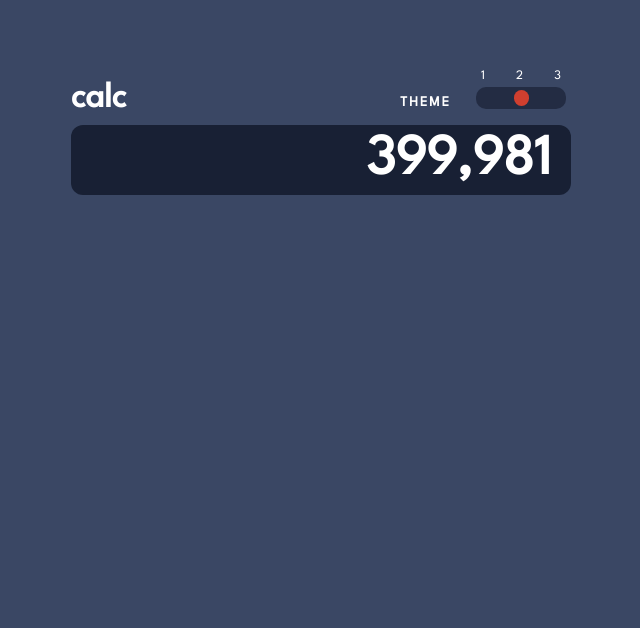
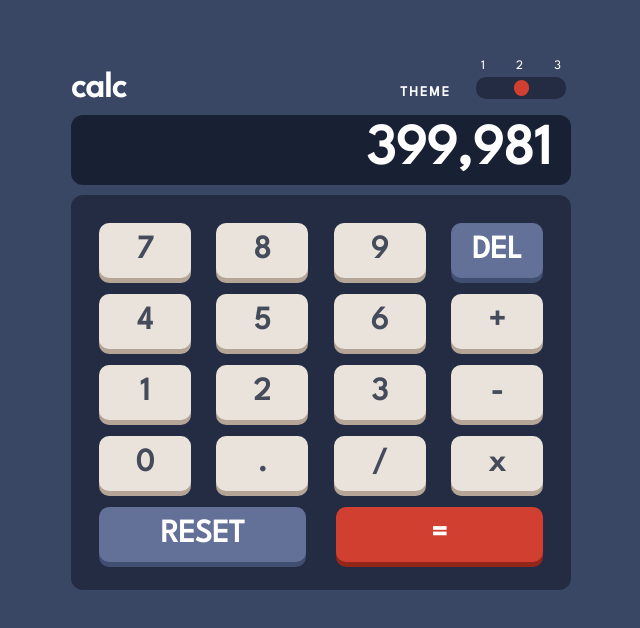
Before and after one commit to NkamaWilliams/Calculator-App, a Next.js app: page / in a window 1280 px wide. Shown: the top 628 px of the page, without its empty margins (319-959 px from the left). Built offline with nearby package versions, Linux system fonts and the light colour scheme.

Commit message:
screen and keypad 1.0

```diff
--- a/pages/index.tsx
+++ b/pages/index.tsx
@@ -1,5 +1,6 @@
 import Head from 'next/head';
 import styles from "@/pages/styles.js"
+import keyStyles from '@/styles/Keypad.module.css'
 import {useState} from 'react'
 import Image from 'next/image';
 import Screen from './screen';
@@ -11,7 +12,7 @@ import Calc from '@/styles/Calc.module.css';
 
 // const inter = Inter({ subsets: ['latin'] })
 
-//MAIN BRANCH
+//SCREEN BRANCH
 
 export default function Home() {
   const [main, setMain] = useState({
@@ -19,6 +20,28 @@ export default function Home() {
     input: [],
     command: ""
   })
+
+  const buttons = [
+    {7: '7', 8:'8', 9: '9', del: 'DEL'},
+    {4: '4', 5: '5', 6: '6', plus: '+'},
+    {1: '1', 2: '2', 3: '3', minus: '-'},
+    {dot: '.', 0: '0', div: '/', mul: 'x'},
+    {reset: 'RESET', equals: '='}
+  ]
+
+  const key = buttons.map(i => {
+    let val = Object.values(i);
+    const row = val.map(x => {
+      switch(x){
+        case "DEL": return <span className={keyStyles.del}>{x}</span>
+        case "RESET": return <span className={keyStyles.reset}>{x}</span>
+        case "=": return <span className={keyStyles.equals}>{x}</span>
+        default: return <span>{x}</span>
+      }
+    });
+    return <div className={keyStyles.key}>{row}</div>;
+  })
+
   return (
     <>
       <Head>
@@ -28,116 +51,14 @@ export default function Home() {
         <link rel="icon" href="/favicon.ico" />
         <link rel='stylesheet' href='https://fonts.googleapis.com/css?family=League+Spartan'/>
       </Head>
-      {/* <main className={styles.main}>
-        <div className={styles.description}>
-          <p>
-            Get started by editing&nbsp;
-            <code className={styles.code}>pages/index.tsx</code>
-          </p>
-          <div>
-            <a
-              href="https://vercel.com?utm_source=create-next-app&utm_medium=default-template&utm_campaign=create-next-app"
-              target="_blank"
-              rel="noopener noreferrer"
-            >
-              By{' '}
-              <Image
-                src="/vercel.svg"
-                alt="Vercel Logo"
-                className={styles.vercelLogo}
-                width={100}
-                height={24}
-                priority
-              />
-            </a>
-          </div>
-        </div>
-
-        <div className={styles.center}>
-          <Image
-            className={styles.logo}
-            src="/next.svg"
-            alt="Next.js Logo"
-            width={180}
-            height={37}
-            priority
-          />
-          <div className={styles.thirteen}>
-            <Image
-              src="/thirteen.svg"
-              alt="13"
-              width={40}
-              height={31}
-              priority
-            />
-          </div>
-        </div>
-
-        <div className={styles.grid}>
-          <a
-            href="https://nextjs.org/docs?utm_source=create-next-app&utm_medium=default-template&utm_campaign=create-next-app"
-            className={styles.card}
-            target="_blank"
-            rel="noopener noreferrer"
-          >
-            <h2 className={inter.className}>
-              Docs <span>-&gt;</span>
-            </h2>
-            <p className={inter.className}>
-              Find in-depth information about Next.js features and&nbsp;API.
-            </p>
-          </a>
-
-          <a
-            href="https://nextjs.org/learn?utm_source=create-next-app&utm_medium=default-template&utm_campaign=create-next-app"
-            className={styles.card}
-            target="_blank"
-            rel="noopener noreferrer"
-          >
-            <h2 className={inter.className}>
-              Learn <span>-&gt;</span>
-            </h2>
-            <p className={inter.className}>
-              Learn about Next.js in an interactive course with&nbsp;quizzes!
-            </p>
-          </a>
-
-          <a
-            href="https://vercel.com/templates?framework=next.js&utm_source=create-next-app&utm_medium=default-template&utm_campaign=create-next-app"
-            className={styles.card}
-            target="_blank"
-            rel="noopener noreferrer"
-          >
-            <h2 className={inter.className}>
-              Templates <span>-&gt;</span>
-            </h2>
-            <p className={inter.className}>
-              Discover and deploy boilerplate example Next.js&nbsp;projects.
-            </p>
-          </a>
-
-          <a
-            href="https://vercel.com/new?utm_source=create-next-app&utm_medium=default-template&utm_campaign=create-next-app"
-            className={styles.card}
-            target="_blank"
-            rel="noopener noreferrer"
-          >
-            <h2 className={inter.className}>
-              Deploy <span>-&gt;</span>
-            </h2>
-            <p className={inter.className}>
-              Instantly deploy your Next.js site to a shareable URL
-              with&nbsp;Vercel.
-            </p>
-          </a>
-        </div>
-      </main> */}
-
 
       <main className={Calc.main1}>
         <div className={Calc.container}>
           <Header />
           <Screen disp={main.disp}/>
+          <section className={keyStyles.keypad}>
+            {key}
+          </section>
         </div>
       </main>
 
--- a/pages/styles.js
+++ b/pages/styles.js
@@ -10,8 +10,11 @@ const styles = [
         key1sh2: 'hsl(6, 70%, 34%)',
         key1bg3: 'hsl(30, 25%, 89%)',
         key1sh3: 'hsl(28, 16%, 65%)',
-        text11: 'hsl(0, 0%, 100%)',
-        text12: 'hsl(0, 0%, 100%)'
+        headtext: 'hsl(0, 0%, 100%)',
+        keytext1: 'hsl(221, 14%, 31%)',
+        keytext2: 'hsl(0, 0%, 100%)',
+        keytext3: 'hsl(0, 0%, 100%)',
+        keypad: 'hsl(223, 31%, 20%)'
     },
 
     {
@@ -25,8 +28,11 @@ const styles = [
         key1sh2: 'hsl(25, 99%, 27%)',
         key1bg3: 'hsl(45, 7%, 89%)',
         key1sh3: 'hsl(35, 11%, 61%)',
-        text11: 'hsl(60, 10%, 19%)',
-        text12: 'hsl(0, 0%, 100%)'
+        headtext: 'hsl(60, 10%, 19%)',
+        keytext1: 'hsl(60, 10%, 19%)',
+        keytext2: 'hsl(0, 0%, 100%)',
+        keytext3: 'hsl(0, 0%, 100%)',
+        keypad: 'hsl(0, 5%, 81%)'
     },
 
     {
@@ -34,14 +40,17 @@ const styles = [
         bg1: 'hsl(268, 75%, 9%)',
         togbg1: 'hsl(268, 71%, 12%)',
         screenbg: 'hsl(281, 89%, 26%)',
-        key1bg1: 'hsl(285, 91%, 52%)',
-        key1sh1: 'hsl(176, 100%, 44%)',
-        key1bg2: 'hsl(177, 92%, 70%)',
-        key1sh2: 'hsl(268, 47%, 21%)',
-        key1bg3: 'hsl(290, 70%, 36%)',
-        key1sh3: 'hsl(52, 100%, 62%)',
-        text11: 'hsl(52, 100%, 62%)',
-        text12: 'hsl(0, 0%, 100%)'
+        key1bg1: 'hsl(281, 89%, 26%)',
+        key1sh1: 'hsl(285, 91%, 52%)',
+        key1bg2: 'hsl(176, 100%, 44%)',
+        key1sh2: 'hsl(177, 92%, 70%)',
+        key1bg3: 'hsl(268, 47%, 21%)',
+        key1sh3: 'hsl(290, 70%, 36%)',
+        headtext: 'hsl(52, 100%, 62%)',
+        keytext1: 'hsl(52, 100%, 62%)',
+        keytext2: 'hsl(0, 0%, 100%)',
+        keytext3: 'hsl(198, 20%, 13%)',
+        keypad: 'hsl(268, 71%, 12%)'
     }
 ]
 
--- a/styles/Calc.module.css
+++ b/styles/Calc.module.css
@@ -1,12 +1,23 @@
 .main1{
     background-color: var(--bg1);
     min-height: 100vh;
-    overflow-y: hidden;
+    overflow-y: auto;
+    box-sizing: border-box;
 }
 
 .container{
     display: block;
     max-width: 500px;
-    margin: 70px auto;
+    margin: 60px auto;
     overflow-y: auto;
 }
+
+@media screen and (width < 551px){
+    .main1{
+        padding: 0 20px;
+    }
+
+    .container{
+        margin: 30px auto;
+    }
+}
--- a/styles/Keypad.module.css
+++ b/styles/Keypad.module.css
@@ -0,0 +1,56 @@
+.keypad{
+    width: 100%;
+    background-color: var(--keypad);
+    border-radius: 12px;
+    padding: 20px;
+    box-sizing: border-box;
+}
+
+.key{
+    width: 100%;
+    display: flex;
+    justify-content: space-between;
+}
+
+.key span{
+    background-color: var(--key1bg3);
+    box-shadow: 0 5px var(--key1sh3);
+    color: var(--keytext1);
+    width: 20%;
+    height: 55px;
+    margin: 8px;
+    border-radius: 10px;
+    display: flex;
+    justify-content: center;
+    align-items: center;
+    font-size: 2em;
+    font-weight: 700;
+}
+
+.key .del, .key .reset{
+    background-color: var(--key1bg1);
+    box-shadow: 0 5px var(--key1sh1);
+    color: var(--keytext2);
+}
+
+.key .equals{
+    background-color: var(--key1bg2);
+    box-shadow: 0 5px var(--key1sh2);
+    color: var(--keytext3);
+}
+
+.key .reset, .key .equals{
+    width: 45%;
+}
+
+@media screen and (width < 551px){
+    .keypad{
+        padding: 10px 5px;
+    }
+    .key span{
+        font-size: 1.5em;
+        height: 45px;
+        width: 24%;
+        margin: 10px 5px;
+    }
+}
--- a/styles/Screen.module.css
+++ b/styles/Screen.module.css
@@ -3,7 +3,7 @@
     background-color: var(--screenbg);
     height: 70px;
     margin: 10px 0;
-    color: var(--text11);
+    color: var(--headtext);
     overflow-y: auto;
     box-sizing: border-box;
     display: flex;
--- a/styles/globals.css
+++ b/styles/globals.css
@@ -10,8 +10,11 @@
   --key1sh2: hsl(6, 70%, 34%);
   --key1bg3: hsl(30, 25%, 89%);
   --key1sh3: hsl(28, 16%, 65%);
-  --text11: hsl(0, 0%, 100%);
-  --text12: hsl(0, 0%, 100%);
+  --headtext: hsl(0, 0%, 100%);
+  --keytext1: hsl(221, 14%, 31%);
+  --keytext2: hsl(0, 0%, 100%);
+  --keytext3: hsl(0, 0%, 100%);
+  --keypad: hsl(223, 31%, 20%);
 }
 
 body{
--- a/styles/header.module.css
+++ b/styles/header.module.css
@@ -1,6 +1,6 @@
 .container{
     display: flex;
-    color: var(--text11);
+    color: var(--headtext);
     overflow-x: auto;
 }
 
```
Also changed, not shown: pages/keypad.tsx (deleted).
